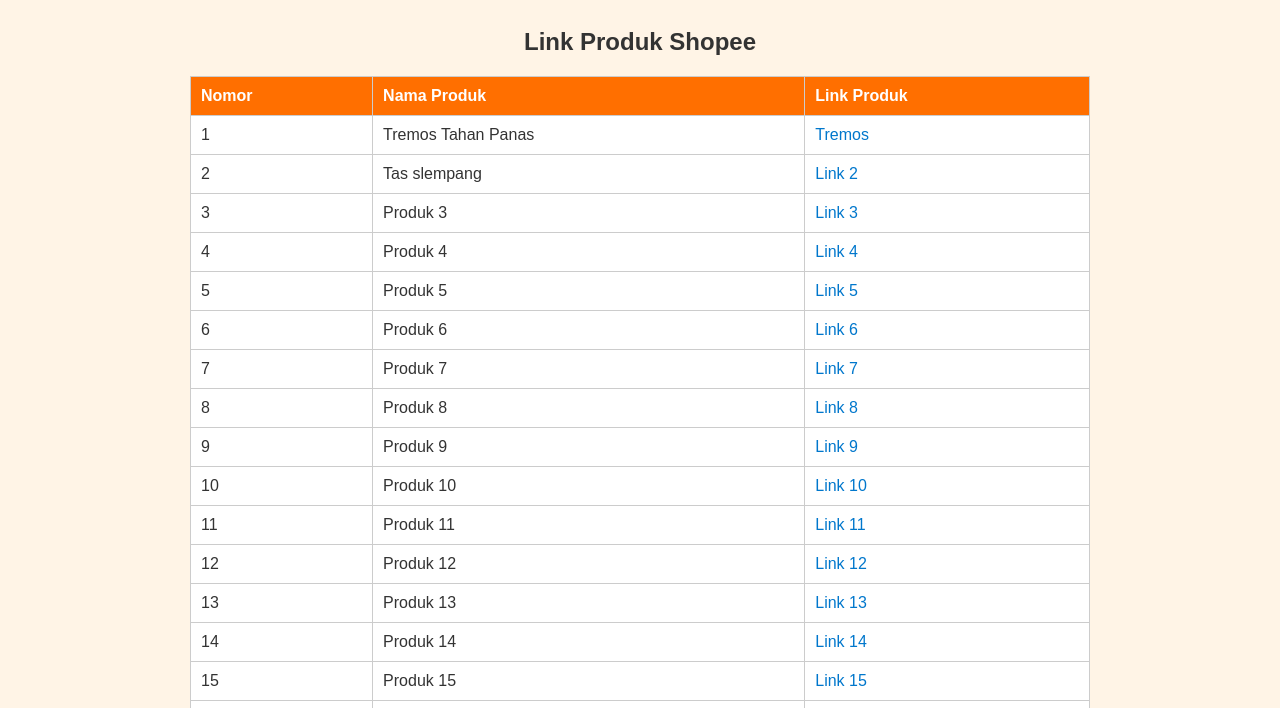
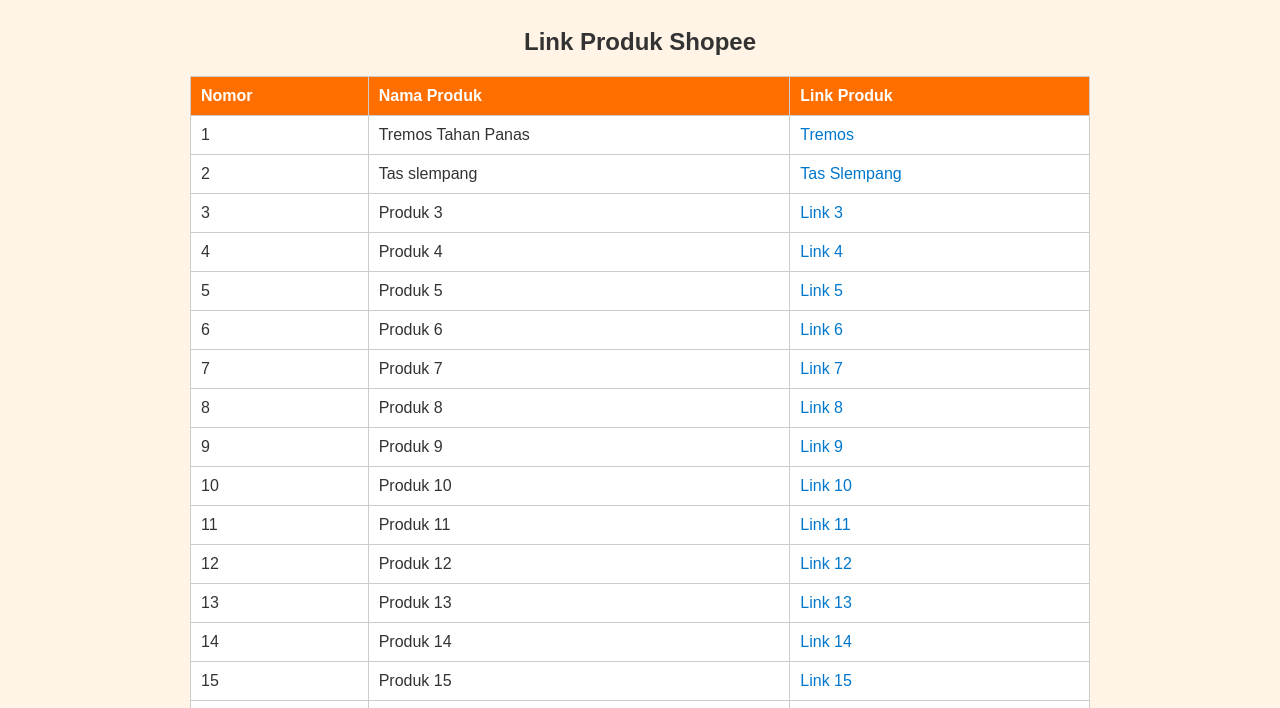
Before and after one commit to kang-jon/rumahpraktis-site, a plain HTML site: page index.html in a window 1280 px wide. Shown: the part 72-780 px from the top of the page. Drawn offline with Linux system fonts and the light colour scheme.

Commit message:
Update index.html

```diff
--- a/index.html
+++ b/index.html
@@ -23,7 +23,7 @@
             </thead>
             <tbody>
                 <tr><td>1</td><td>Tremos Tahan Panas</td><td><a href='https://s.shopee.co.id/3fqZYN5aNX' target='_blank'> Tremos </a></td></tr>
-<tr><td>2</td><td>Tas slempang</td><td><a href='https://s.shopee.co.id/3fqZYN5aNX' target='_blank'>Link 2</a></td></tr>
+<tr><td>2</td><td>Tas slempang</td><td><a href='https://s.shopee.co.id/3fqZYN5aNX' target='_blank'>Tas Slempang</a></td></tr>
 <tr><td>3</td><td>Produk 3</td><td><a href='#' target='_blank'>Link 3</a></td></tr>
 <tr><td>4</td><td>Produk 4</td><td><a href='#' target='_blank'>Link 4</a></td></tr>
 <tr><td>5</td><td>Produk 5</td><td><a href='#' target='_blank'>Link 5</a></td></tr>
```
